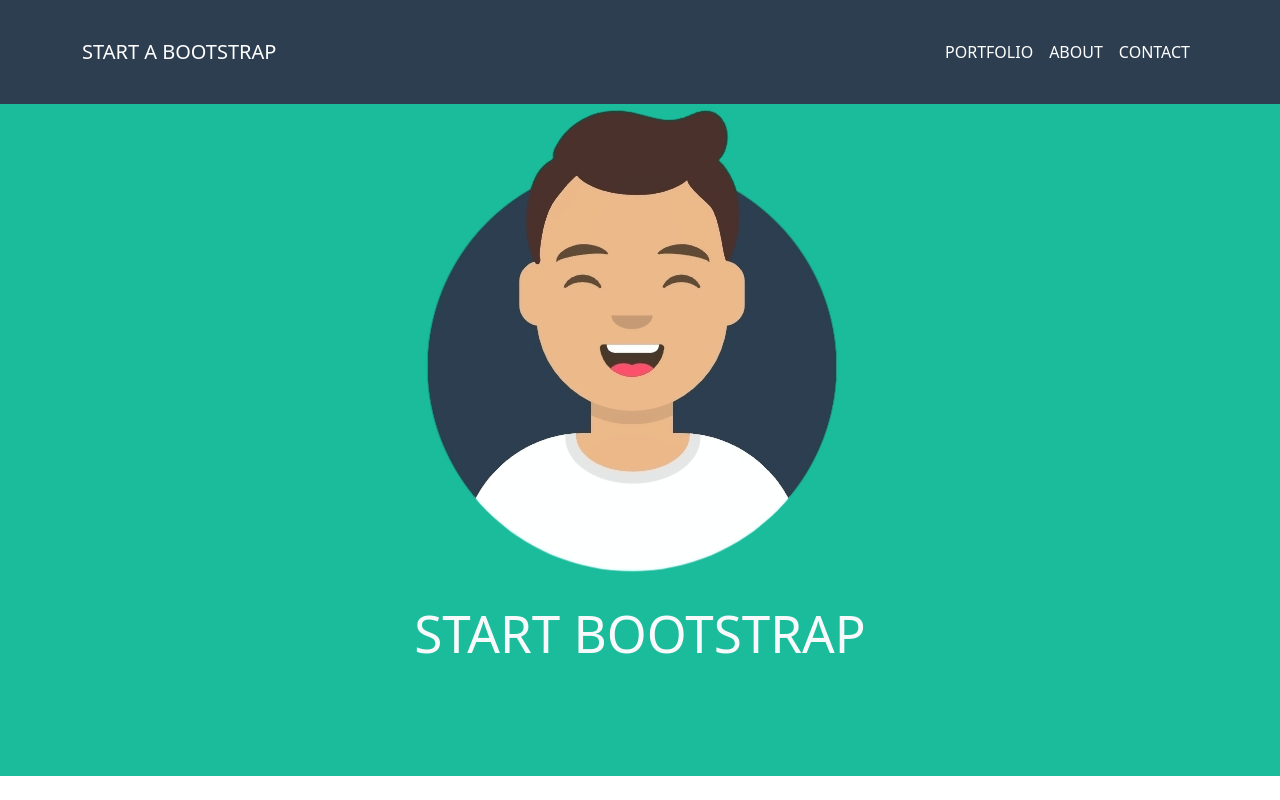
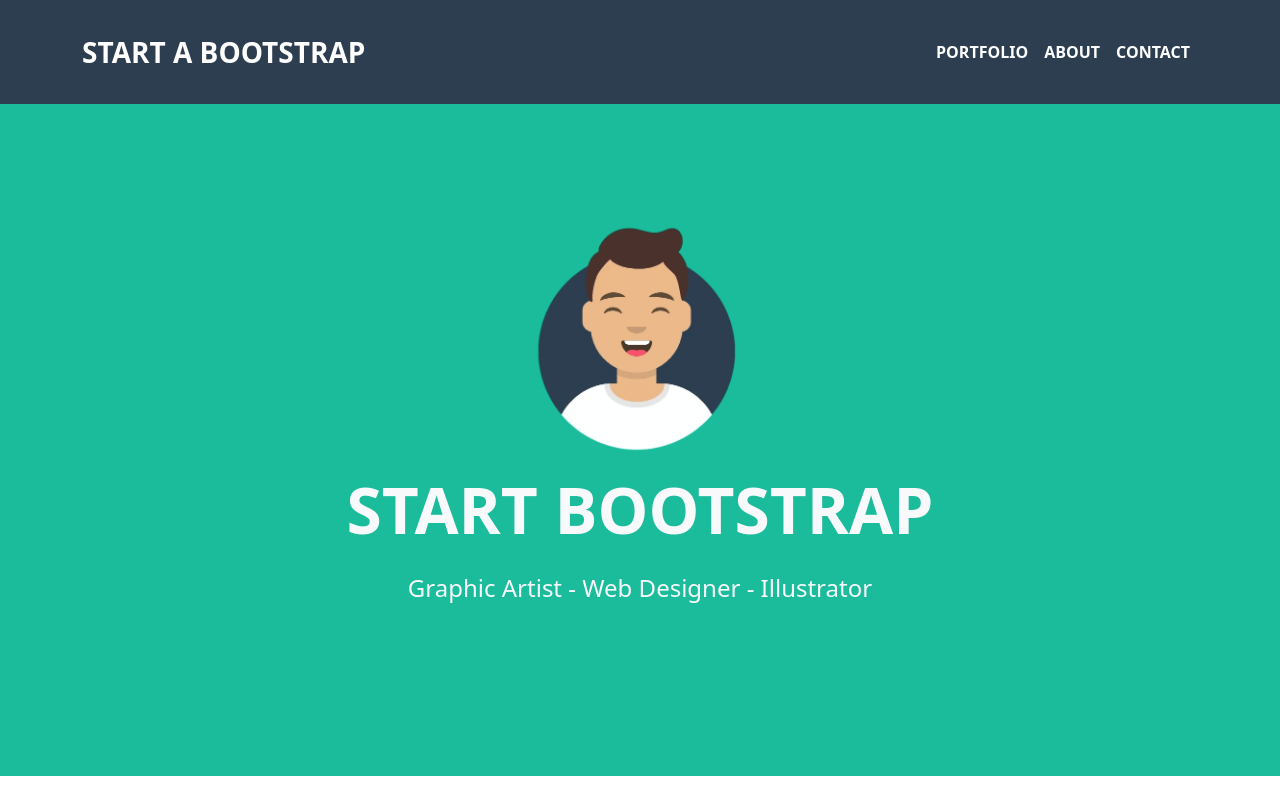
Before and after one commit to Baylsan-Ml/React-1st-Project, a React (Vite) app: page / in a window 1280 px wide. Built offline with nearby package versions, Linux system fonts and the light colour scheme.

Commit message:
Create Hero Section

```diff
--- a/src/Components/Hero/hero.jsx
+++ b/src/Components/Hero/hero.jsx
@@ -1,12 +1,17 @@
 import style from './hero.module.css';
 import heroImg from './../../assets/imgs/heroImg.png'
+
 
 function Hero(){
 
     return <section className={`${style.heroSec} py-5`}>
-        <div className="hero-content d-flex flex-column justify-content-center align-items-center">
-            <img src={heroImg} />
+        <div className="container">
+            <div className="hero-content d-flex flex-column justify-content-center align-items-center gap-3">
+
+            <img src={heroImg} className='w-25'/>
         <h1 className='text-uppercase text-light'>start bootstrap</h1>
+        <p className={`${style.heroPara} text-light pt-2`}>Graphic Artist - Web Designer - Illustrator</p>
+        </div>
         </div>
 
     </section>
--- a/src/Components/Hero/hero.module.css
+++ b/src/Components/Hero/hero.module.css
@@ -2,3 +2,18 @@
     height: 97vh;
     background-color: #1abc9c;
 }
+.heroSec img{
+    margin-top: 150px;
+    overflow: hidden;
+}
+.hero-img{
+    padding-top: 500px;
+}
+.heroSec h1{
+    font-size: 4rem;
+    line-height: 3.5rem;
+    font-weight: 700;
+}
+.heroPara{
+    font-size: 1.5rem;
+}
--- a/src/Components/Navbar/navbar.jsx
+++ b/src/Components/Navbar/navbar.jsx
@@ -5,7 +5,7 @@ function Navbar(){
     return <>
         <nav className= {`${style.navbar} subColor-Bg navbar navbar-expand-lg text-uppercase fixed-top`}>
   <div className={`container`}>
-    <a className={`navbar-brand`} href="#">START A BOOTSTRAP</a>
+    <a className={`${style.navbarBrand} navbar-brand`} href="#">START A BOOTSTRAP</a>
     <button className={`navbar-toggler`} type="button" data-bs-toggle="collapse" data-bs-target="#navbarSupportedContent" aria-controls="navbarSupportedContent" aria-expanded="false" aria-label="Toggle navigation">
       <span className={`navbar-toggler-icon`}></span>
     </button>
--- a/src/Components/Navbar/navbar.module.css
+++ b/src/Components/Navbar/navbar.module.css
@@ -4,12 +4,17 @@
 }
 .navbar a{
     color: #fff;
+    font-weight: 700;
 }
 
 .navbar a:hover{
     color: var(--mainColor);
     border-radius: 4px;
 }
-.navbar a .navbar-brand:hover{
+.navbar .navbarBrand{
+    font-weight: 700;
+    font-size: 1.75em;
+}
+.navbar  .navbarBrand:hover{
     color: #fff;
 }
--- a/src/index.css
+++ b/src/index.css
@@ -6,6 +6,7 @@ body{
 :root {
  --mainColor: #6ad3bf;
  --subColor: #2c3e50;
+ font-family: "Montserrat", -apple-system, BlinkMacSystemFont, "Segoe UI", Roboto, "Helvetica Neue", Arial, "Noto Sans", sans-serif, "Apple Color Emoji", "Segoe UI Emoji", "Segoe UI Symbol", "Noto Color Emoji";
 }
 .mainColor{
   color: var(--mainColor);
@@ -23,6 +24,6 @@ a {
   text-decoration: none;
 }
 h1 {
-  font-size: 3.2em;
+  font-size: 4em;
   line-height: 1.1;
 }
```
